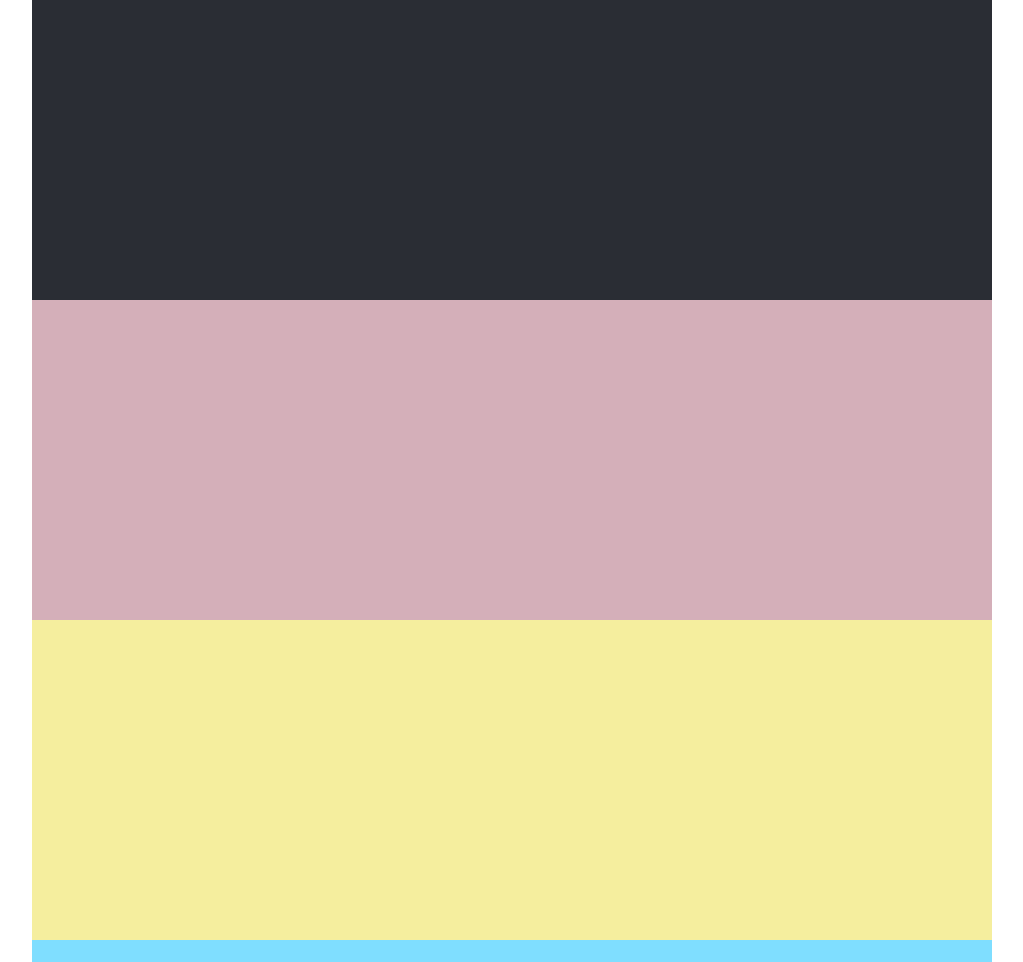
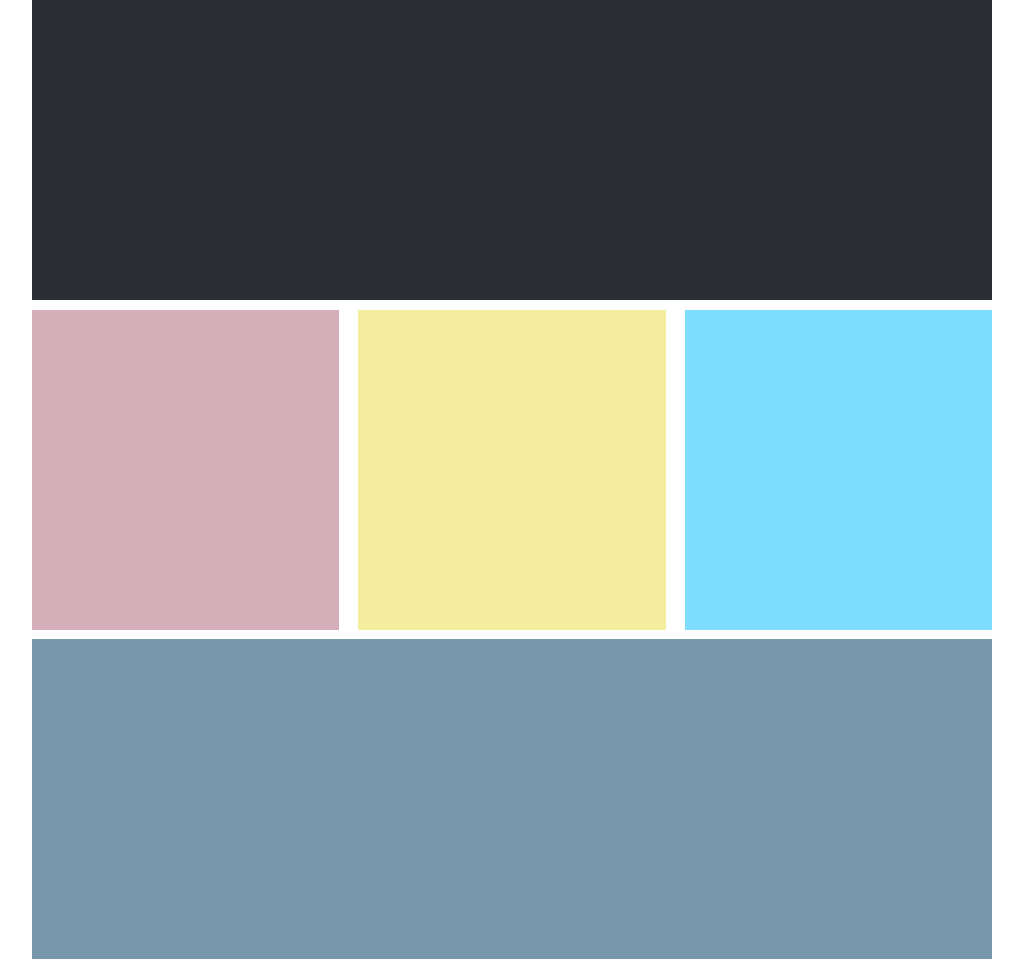
Before and after one commit to NimishUI/Responsive-Experiments, a plain HTML site: page colors/index.html in a window 1280 px wide. Shown: the top 962 px of the page, without its empty margins (128-1151 px from the left). Drawn offline with Linux system fonts and the light colour scheme.

Commit message:
Puzzle solved

```diff
--- a/colors/css/main.css
+++ b/colors/css/main.css
@@ -64,19 +64,30 @@ footer {
   }
 
   #column-1 {
+    width: 50%;
     background-color: #39A0ED;
   }
 
   #column-2 {
+    width: 50%;
     background-color: #36F1CD;
   }
 
   #column-3 {
+    width: 50%;
     background-color: #13C4A3;
   }
 
+  .clear
+  {
+    clear: none;
+  }
+
   footer {
+    width: 50%;
     background-color: #FAC8CD;
+    height: 320px;
+    float: right;
   }
 
 }
@@ -89,18 +100,25 @@ footer {
   }
 
   #column-1 {
+    width: 32%;
+    margin: 1% 1% 1% 0;
     background-color: #D4AFB9;
   }
 
   #column-2 {
+    width: 32%;
+    margin: 1%;
     background-color: #F5EE9E;
   }
 
   #column-3 {
+    width: 32%;
+    margin: 1% 0 1% 1%;
     background-color: #7FDEFF;
   }
 
   footer {
+    width: 100%;
     background-color: #7798AB;
   }
 
```
